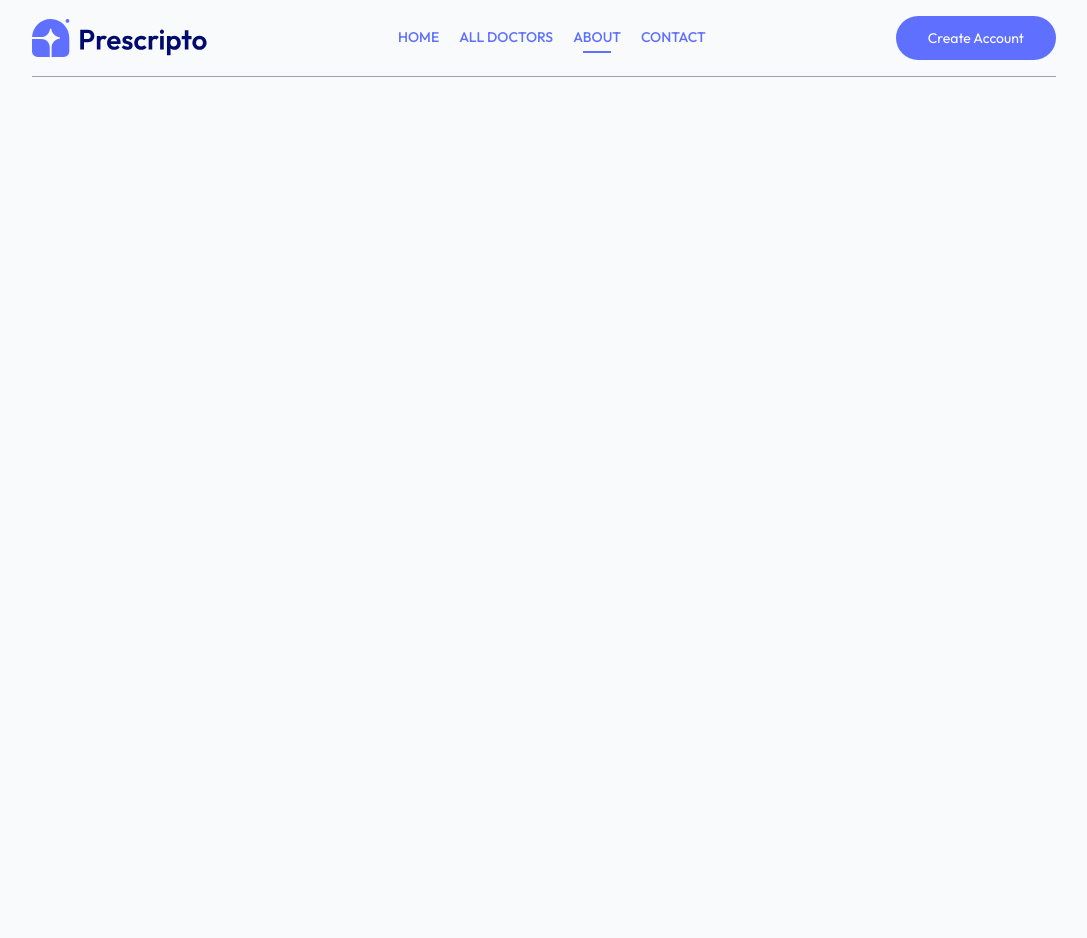
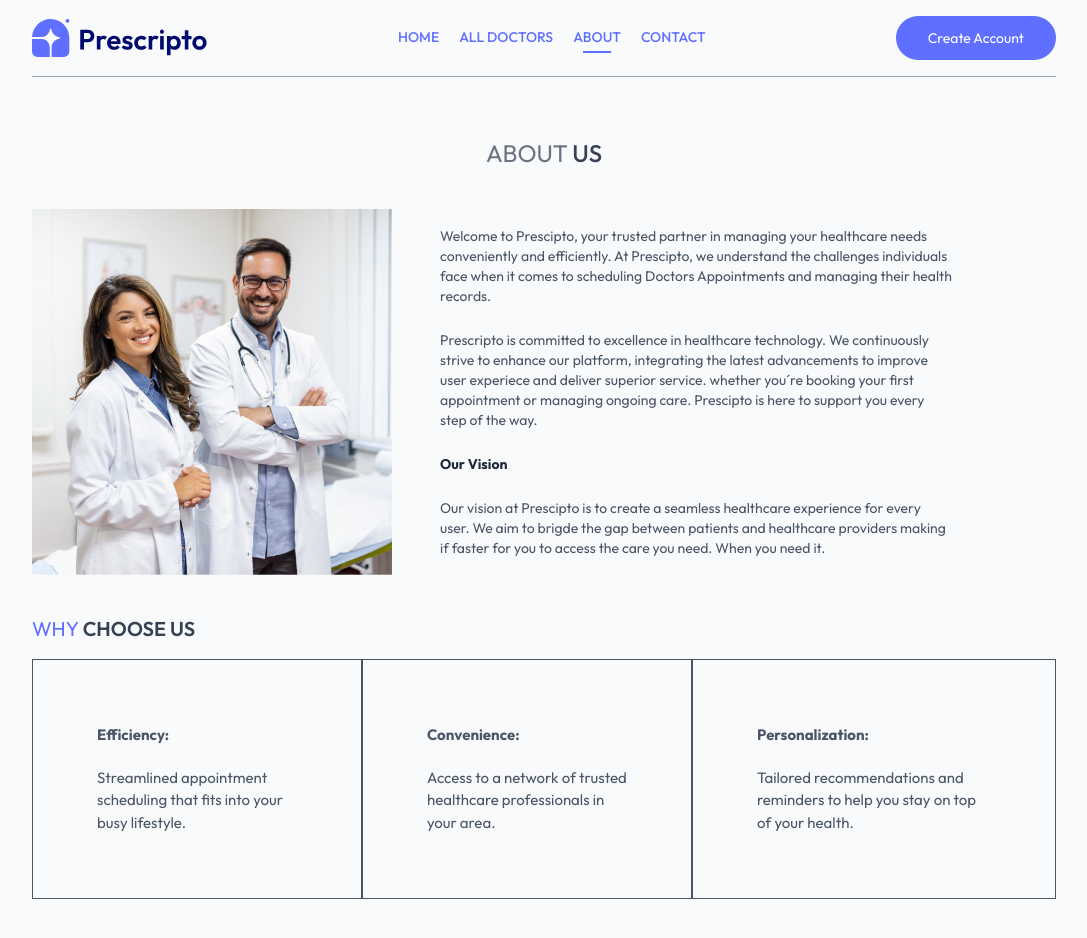
Before and after one commit to eddie-root/prescripto, a React app in the folder frontend/: page /about in a window 1280 px wide. Shown: the top 938 px of the page, without its empty margins (96-1183 px from the left). Before the commit the page ends 800 px from the top, so only its background shows below. Built offline with nearby package versions, Linux system fonts and the light colour scheme; the HTML template or start-up script is replaced by a standard one.

Commit message:
fixed files About, Contact and Login

```diff
--- a/frontend/src/App.jsx
+++ b/frontend/src/App.jsx
@@ -5,7 +5,7 @@ import Home from './pages/Home'
 import Doctors from './pages/Doctors'
 import About from './pages/About'
 import Contact from './pages/Contact'
-import Login from './components/Login'
+import Login from './pages/Login'
 
 const App = () => {
   return (
--- a/frontend/src/components/Login.jsx
+++ /dev/null
@@ -1,11 +0,0 @@
-import React from 'react'
-
-const Login = () => {
-  return (
-    <div>
-
-    </div>
-  )
-}
-
-export default Login
--- a/frontend/src/pages/About.jsx
+++ b/frontend/src/pages/About.jsx
@@ -1,9 +1,39 @@
-
+import { assets } from "../assets/assets"
 
 const About = () => {
   return (
     <div>
-
+      <div className="text-center text-2xl pt-10 text-gray-500">
+        <p>ABOUT <span className="text-gray-700 font-medium">US</span></p>
+      </div>
+      <div className="my-10 flex flex-col md:flex-row gap-12">
+        <img className="w-full md:max-w-[360px]" src={assets.about_image} alt="" />
+        <div className='flex flex-col justify-center gap-6 md:w-2/4 text-sm text-gray-600'>
+          <p>Welcome to Prescipto, your trusted partner in managing your healthcare needs conveniently and efficiently. At Prescipto, we understand the challenges individuals face when it comes to scheduling Doctors Appointments and managing their health records.</p>
+          <p>Prescripto is committed to excellence in healthcare technology. We continuously strive to enhance our platform, integrating the latest advancements to improve user experiece  and deliver superior service.
+            whether you´re booking your first appointment or managing ongoing care. Prescipto is here to support you every step of the way.
+          </p>
+          <b className="text-gray-800">Our Vision</b>
+          <p>Our vision at Prescipto is to create a seamless healthcare experience for every user. We aim to brigde the gap between patients and healthcare providers making if faster for you to access the care you need. When you need it.</p>
+        </div>
+      </div>
+      <div className='text-xl my-4'>
+        <p>WHY <span className='text-gray-700 font-semibold' >CHOOSE US</span></p>
+      </div>
+      <div className="flex flex-col md:flex-row mb-20">
+        <div className='border px-10 md:px-16 py-8 sm:py-16 flex flex-col gap-5 text-[15px] hover:bg-primary hover:text-white transition-all duration-300 text-gray-600 cursor-pointer'>
+          <b>Efficiency:</b>
+          <p>Streamlined appointment scheduling that fits into your busy lifestyle.</p>
+        </div>
+        <div className='border px-10 md:px-16 py-8 sm:py-16 flex flex-col gap-5 text-[15px] hover:bg-primary hover:text-white transition-all duration-300 text-gray-600 cursor-pointer'>
+          <b>Convenience:</b>
+          <p>Access to a network of trusted healthcare professionals in your area.</p>
+        </div>
+        <div className='border px-10 md:px-16 py-8 sm:py-16 flex flex-col gap-5 text-[15px] hover:bg-primary hover:text-white transition-all duration-300 text-gray-600 cursor-pointer'>
+          <b>Personalization:</b>
+          <p>Tailored recommendations and reminders to help you stay on top of your health.</p>
+        </div>
+      </div>
     </div>
   )
 }
--- a/frontend/src/pages/Contact.jsx
+++ b/frontend/src/pages/Contact.jsx
@@ -1,9 +1,22 @@
-
+import { assets } from "../assets/assets"
 
 const Contact = () => {
   return (
     <div>
-
+      <div className="text-center text-2xl pt-10 text-gray-500">
+        <p>CONTACT <span className="text-gray-700 font-semibold">US</span></p>
+      </div>
+      <div className='my-10 flex flex-col justify-center md:flex-row gap-10 mb-28 text-sm'>
+        <img className="w-full md:max-w-[360px]" src={assets.contact_image} alt="" />
+        <div className='flex flex-col justify-center items-start gap-6'>
+          <p className='font-semibold text-lg text-gray-600'>Our OFFICE</p>
+          <p className='text-gray-500'>54709 Willms Station <br /> Suite 350, Washington, USA</p>
+          <p className='text-gray-500'>Tel: (415) 555-0132 <br /> Email: greatstackdev@gmail.com</p>
+          <p className='font-semibold text-lg text-gray-600'>Careers at PRESCRIPTO</p>
+          <p className='text-gray-500'>Learn more about our teams and job openings.</p>
+          <button className='border border-black px-8 py-4 text-sm hover:bg-black hover:text-white transition-all duration-500'>Explore Jobs</button>
+        </div>
+      </div>
     </div>
   )
 }
--- /dev/null
+++ b/frontend/src/pages/Login.jsx
@@ -0,0 +1,45 @@
+import React, { useState } from 'react'
+import { useNavigate } from 'react-router-dom';
+
+const Login = () => {
+  const navigate = useNavigate();
+
+  const [state, setState] = useState('Sign Up')
+
+
+  return (
+    <form className='min-h-[80vh] flex items-center'>
+      <div className='flex flex-col gap-3 m-auto items-start p-8 min-w-[340px] sm:min-w-90 border rounded-xl text-zinc-600 text-sm shadow-lg'>
+        <p className='text-2xl font-semibold'>{state === 'Sign Up' ? 'Create Account' : 'Login'}</p>
+        <p>Please {state === 'Sign Up' ? 'Sign Up' : 'Login'} to book appointment</p>
+          {state === 'Sign Up' &&
+            <div className='w-full'>
+              <p>Full Name</p>
+              <input
+                className='border border-zinc-400 rounded w-full p-2 mt-1'
+                type="text"
+              />
+            </div>
+          }
+        <div className='w-full'>
+          <p>Email</p>
+          <input
+            className='border-zinc-400 rounded w-full px-2 mt-1'
+            type="email"
+          />
+        </div>
+        <div className='w-full'>
+          <p>Password</p>
+          <input
+            className='border-zinc-400 rounded w-full px-2 mt-1'
+            type="password"
+          />
+        </div>
+        <button className='bg-primary text-white w-full py-2 rounded-md text-base'>{state === 'Sign Up' ? 'Sign Up' : 'Login'}</button>
+
+      </div>
+    </form>
+  )
+}
+
+export default Login
```
